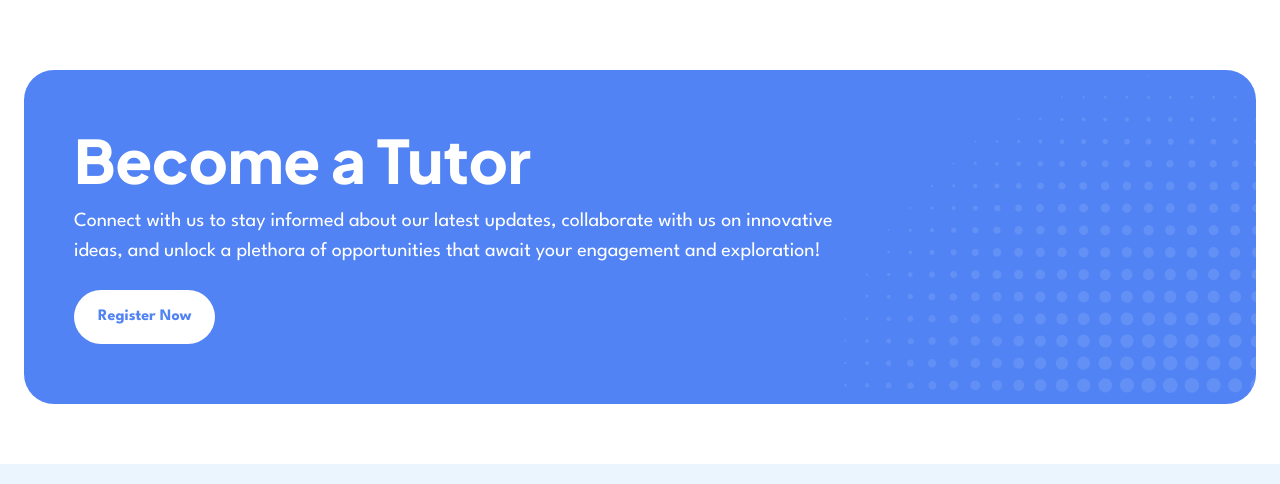
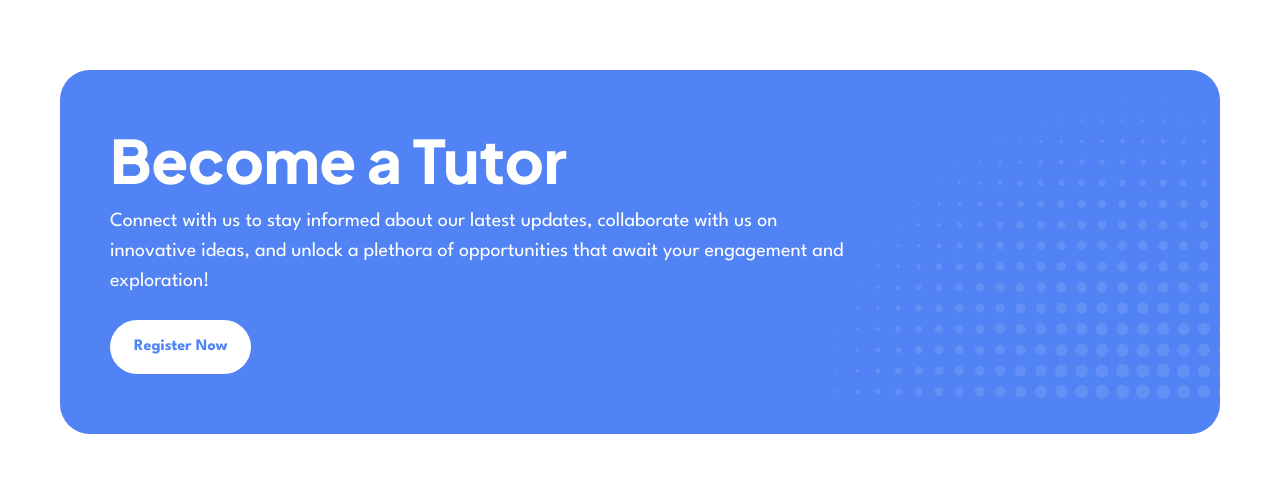
Before and after one commit to Abdullah33098/Nihongo_Talkers, a React (Vite) app in the folder frontend/: page /contact-us in a window 1280 px wide. Shown: the part 975-1459 px from the top of the page. Built offline with nearby package versions, Linux system fonts and the light colour scheme.

Commit message:
contact us done

```diff
--- a/frontend/src/screens/Contact_us.jsx
+++ b/frontend/src/screens/Contact_us.jsx
@@ -42,7 +42,7 @@ const ContactUs = () => {
         <div className="w-full max-w-[1320px] px-[60px] flex flex-col lg:flex-row rounded-[30px] overflow-hidden ">
         <div className="w-full !max-w-[1296px] flex flex-col lg:flex-row ">
           {/* Left side - Image */}
-          <div className="hidden lg:block w-full lg:w-[412px] bg-[#EBF5FE] ">
+          <div className="hidden lg:block w-full lg:w-[412px]  ">
             <img
               src="/contact.jpg"
               alt="Team members smiling and working together"
@@ -212,7 +212,7 @@ const ContactUs = () => {
 
       {/* Become a Tutor Section */}
       <div className="w-full py-8 md:py-[60px] relative overflow-hidden bg-white">
-        <div className="w-full max-w-[1320px] mx-auto px-[160px] sm:px-5 md:px-6 relative z-10">
+        <div className="w-full max-w-[1320px] mx-auto px-[60px] sm:px-5 md:px-[60px] relative z-10">
           <div className="flex flex-col lg:flex-row items-center justify-between gap-6 md:gap-8 py-8 md:py-[60px] px-6 sm:px-8 md:px-[50px] rounded-2xl md:rounded-[30px] bg-[#5183F4] text-white relative overflow-hidden">
             {/* Left: Text Content */}
             <div className="flex-1 z-20 text-center lg:text-left">
--- a/frontend/src/screens/FAQ.jsx
+++ b/frontend/src/screens/FAQ.jsx
@@ -5,7 +5,7 @@ const FAQPage = () => {
   return (
     <>
       <div className="w-full max-w-[1440px] mx-auto p-4 md:p-[60px] min-h-[420px]">
-        <div className="w-full max-w-[1320px] mx-auto px-3">
+        <div className="w-full max-w-[1320px] mx-auto px-[60px]">
           <div className="h-[326px] sm:h-[300px] bg-[#5183F4] rounded-[30px] p-6 md:p-[50px] gap-6 relative overflow-hidden">
             <div className="relative z-10">
               <h1 className="text-[32px] md:text-[60px] font-extrabold text-white leading-tight">
```
